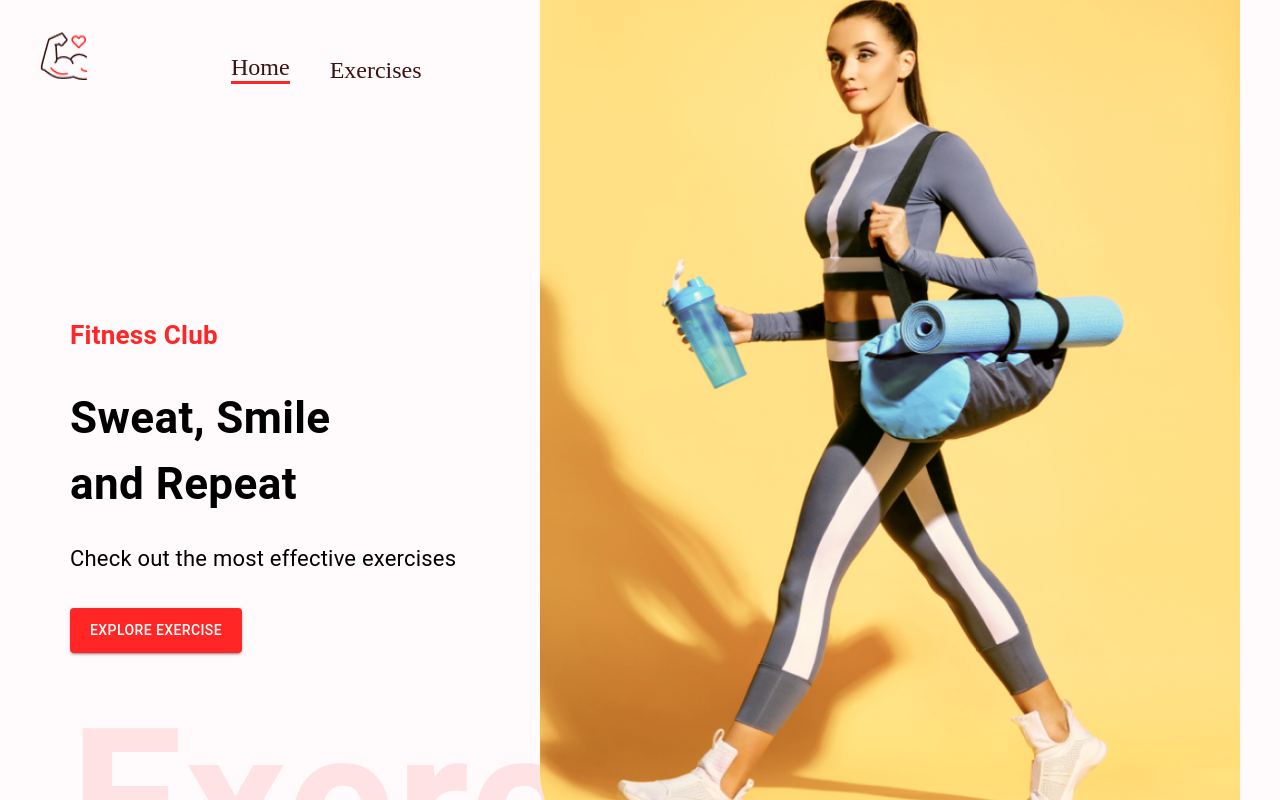
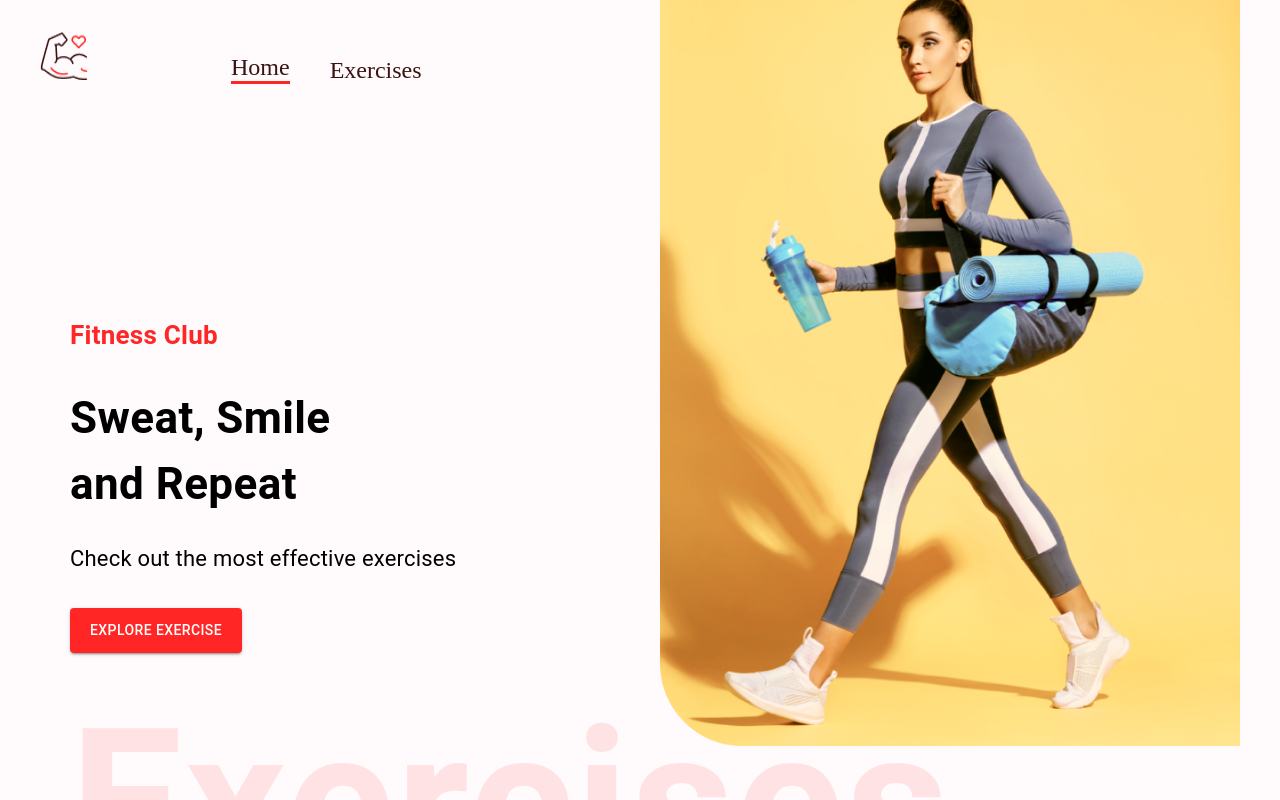
Before and after one commit to Trung-Nam/Fitness-Exercises-Website, a React (Create React App) app: page / in a window 1280 px wide. Shown: the top 800 px of the page. Built offline with nearby package versions, Linux system fonts and the light colour scheme; no server answers.

Commit message:
fix(ui): exercises

```diff
--- a/src/App.css
+++ b/src/App.css
@@ -56,8 +56,8 @@ body {
   position: absolute;
   right: 40px;
   top: 0px;
-  width: 700px;
-  height: 900px;
+  width: 580px;
+  height: 780px;
   margin-top: -330px;
 }
 
--- a/src/components/Exercises.jsx
+++ b/src/components/Exercises.jsx
@@ -41,7 +41,7 @@ const Exercises = ({ exercises, setExercises, bodyPart }) => {
 
   return (
     <Box id="exercises" sx={{ mt: { lg: '109px' } }} mt="50px" p="20px">
-      <Typography variant="h4" fontWeight="bold" sx={{ fontSize: { lg: '44px', xs: '30px' } }} mb="46px">Showing Results</Typography>
+      <Typography variant="h4" fontWeight="bold" sx={{ fontSize: { lg: '44px', xs: '30px' }, ml: { sm: '50px' } }} mb="46px">Showing Results</Typography>
       <Stack direction="row" sx={{ gap: { lg: '107px', xs: '50px' } }} flexWrap="wrap" justifyContent="center">
         {currentExercises.map((exercise, idx) => (
           <ExerciseCard key={idx} exercise={exercise} />
```
